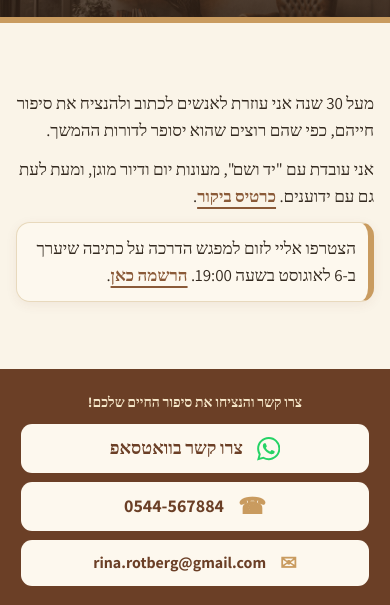
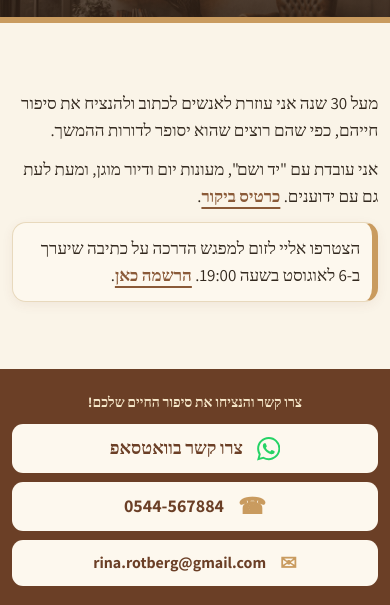
Before and after one commit to srotberg/life_stories, a plain HTML site: page site.html in a window 390 px wide. Shown: the part 158-763 px from the top of the page. Drawn offline with Linux system fonts and the light colour scheme; a web font is replaced by a local one.

Commit message:
Align the story text and the contact pills to one shared width
Both now use a --content-w variable, so the paragraphs and the buttons
share the same left and right edges instead of the text sitting inset.
Desktop keeps the pills on a single row by lifting the cap above 820px.

Co-Authored-By: Claude Fable 5 <noreply@anthropic.com>
Claude-Session: https://claude.ai/code/session_015eEWrjj7kuWNn47sYJvFAR

```diff
--- a/site.html
+++ b/site.html
@@ -17,6 +17,7 @@
     --cream:       #FAF4E8;
     --card:        #FDF8EE;
     --ink:         #33291F;
+    --content-w:   min(780px, 94vw);   /* רוחב אחיד לטקסט ולכפתורים */
   }
 
   * { margin: 0; padding: 0; box-sizing: border-box; }
@@ -90,7 +91,7 @@
     flex: 1 1 auto;
     display: flex; align-items: center; justify-content: center;
   }
-  .story .inner { max-width: 780px; margin: 0 auto; }
+  .story .inner { width: 100%; max-width: var(--content-w); margin: 0 auto; }
   .story p { margin-bottom: clamp(8px, 2.1vh, 26px); }
   .story p:last-child { margin-bottom: 0; }
   .story a {
@@ -125,14 +126,18 @@
     color: #F6E7C9;
     margin-bottom: clamp(10px, 2.2vh, 26px);
   }
-  .pills { display: flex; flex-direction: column; align-items: center; gap: clamp(7px, 1.5vh, 15px); }
+  .pills {
+    display: flex; flex-direction: column; align-items: center;
+    gap: clamp(7px, 1.5vh, 15px);
+    width: 100%; max-width: var(--content-w); margin: 0 auto;
+  }
   .pill {
     display: inline-flex; align-items: center; justify-content: center; gap: 14px;
     background: var(--card); color: var(--brown-dark);
     text-decoration: none; font-weight: 700;
     font-size: clamp(17px, 2.95vh, 28px); padding: clamp(8px, 1.6vh, 15px) clamp(16px, 2.4vw, 28px);
     border-radius: 13px;
-    min-width: min(360px, 92vw); max-width: 94vw;
+    min-width: min(360px, 92vw); max-width: 100%;
     transition: background .15s ease, transform .15s ease;
   }
   .pill:hover { background: #F3E3C3; transform: translateY(-2px); }
@@ -184,10 +189,10 @@
     .hero h1 { font-size: clamp(17px, min(4.4vw, 3.9vh), 26px); margin-bottom: 4px; }
     .hero p  { font-size: clamp(12px, min(2.7vw, 2.4vh), 17px); }
     .hero .portrait { width: clamp(46px, 7.4vh, 64px); border-width: 3px; }
-    .story { padding: clamp(9px, 2vh, 18px) 16px; }
+    .story { padding: clamp(9px, 2vh, 18px) 0; }
     .story p { margin-bottom: clamp(6px, 1.4vh, 12px); }
     .note { padding: clamp(7px, 1.4vh, 12px) 12px; }
-    .contact { padding: clamp(9px, 2vh, 18px) 14px clamp(9px, 2vh, 18px); }
+    .contact { padding: clamp(9px, 2vh, 18px) 0 clamp(9px, 2vh, 18px); }
     .contact h2 { font-size: clamp(14px, min(3.4vw, 2.9vh), 20px); margin-bottom: clamp(6px, 1.3vh, 12px); }
     .pills { gap: clamp(5px, 1.1vh, 9px); }
     .pill { font-size: clamp(13px, 2.3vh, 18px); padding: clamp(6px, 1.2vh, 10px) 14px; border-radius: 11px; }
@@ -198,7 +203,7 @@
   }
 
   @media (min-width: 820px) {
-    .pills { flex-direction: row; flex-wrap: wrap; justify-content: center; gap: 14px; }
+    .pills { flex-direction: row; flex-wrap: wrap; justify-content: center; gap: 14px; max-width: none; }
     .pill { min-width: 0; }
   }
 
@@ -208,8 +213,7 @@
     .hero .portrait { width: clamp(56px, 9vh, 88px); border-width: 3px; }
     .hero { padding-top: clamp(12px, 2.6vh, 26px); padding-bottom: clamp(12px, 2.6vh, 26px); }
     .contact { padding-top: clamp(12px, 2.6vh, 30px); padding-bottom: clamp(12px, 2.6vh, 30px); }
-    .story { padding-left: 16px; padding-right: 16px; }
-    .pill { min-width: 0; width: 96%; }
+    .pill { min-width: 0; width: 100%; }
   }
 </style>
 </head>
```
